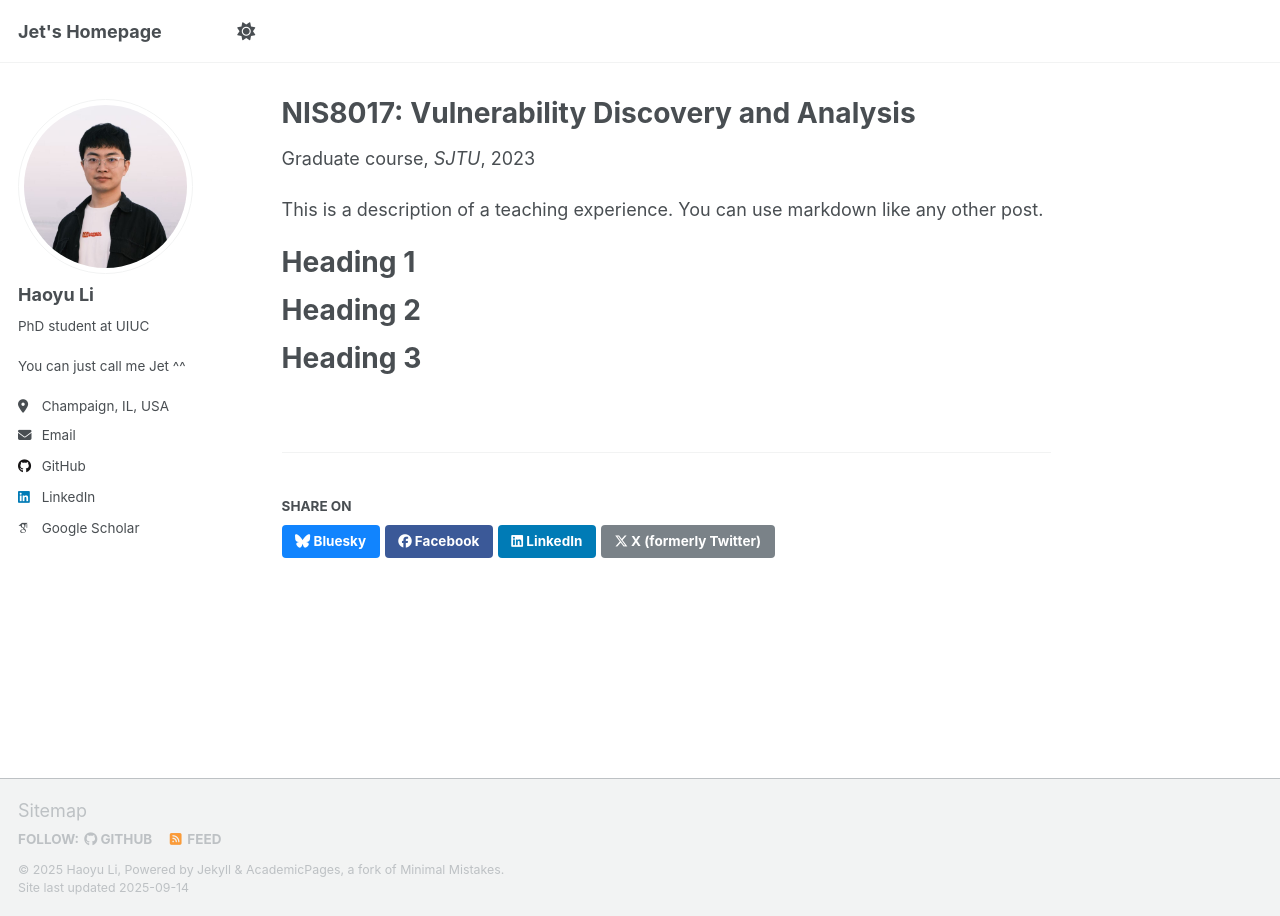
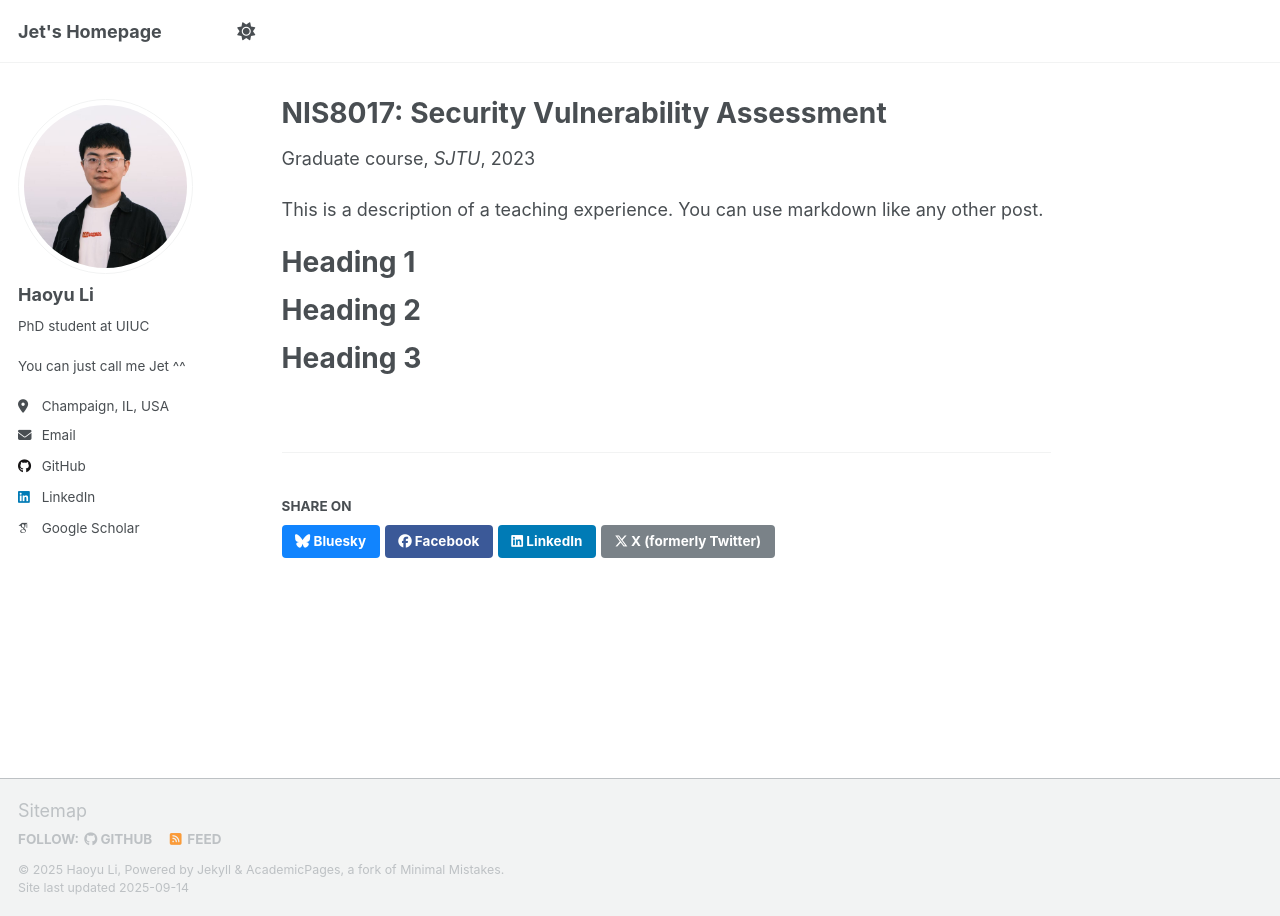
Before and after one commit to learjet5/learjet5.github.io, a Jekyll site: the page built from _teaching/2023-NIS-8017.md, in a window 1280 px wide. Built offline with Jekyll 4.4.1, drawn with Linux system fonts in a browser that asks for light colours; some web fonts are replaced; a script that is not in the unit is left out.

Commit message:
Minor change.

```diff
--- a/_teaching/2023-NIS-8017.md
+++ b/_teaching/2023-NIS-8017.md
@@ -1,5 +1,5 @@
 ---
-title: "NIS8017: Vulnerability Discovery and Analysis"
+title: "NIS8017: Security Vulnerability Assessment"
 collection: teaching
 type: "Graduate course"
 permalink: /teaching/2023-NIS-8017
```
Also changed, not shown: _pages/about.md (+3 -0 lines).
